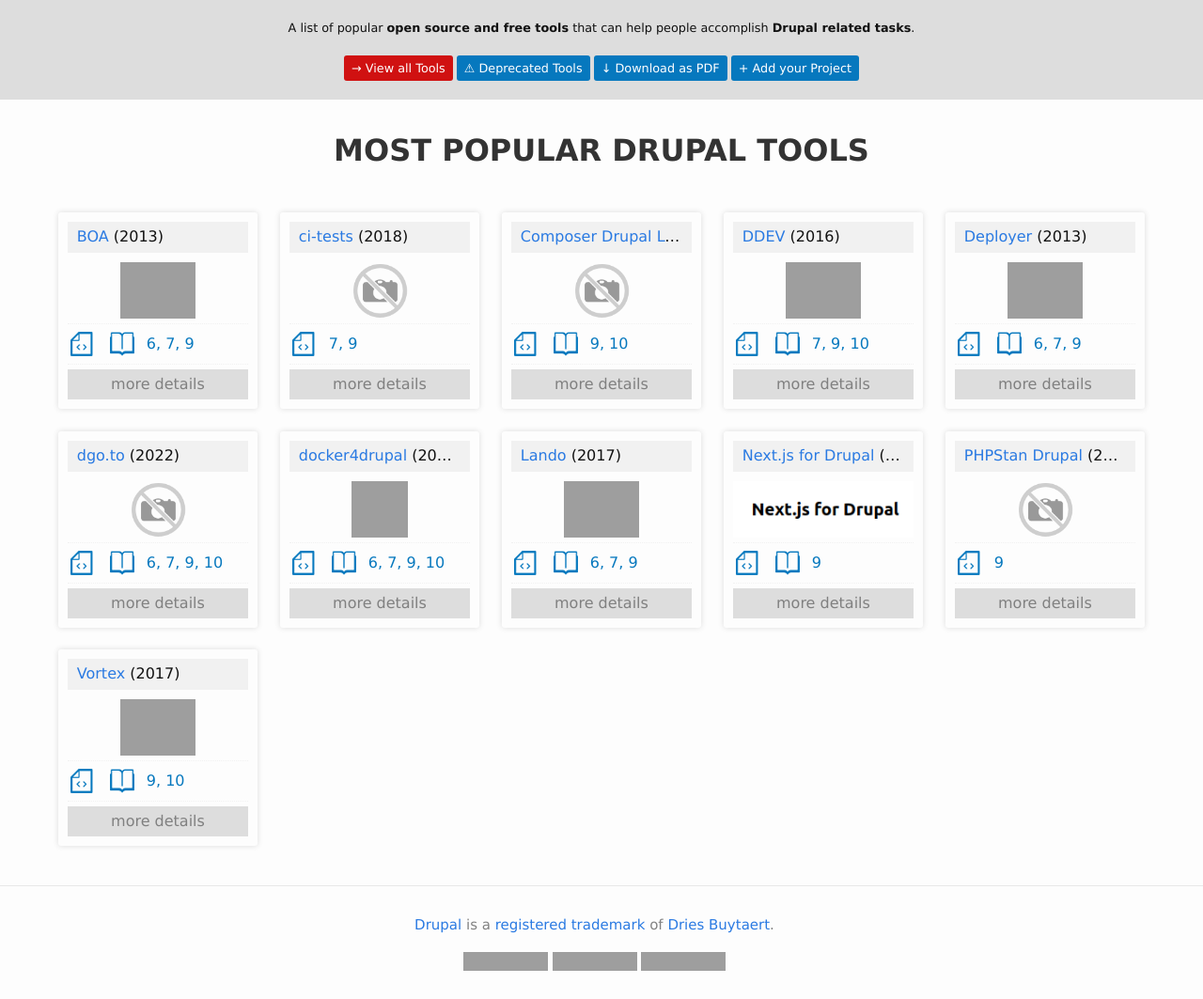
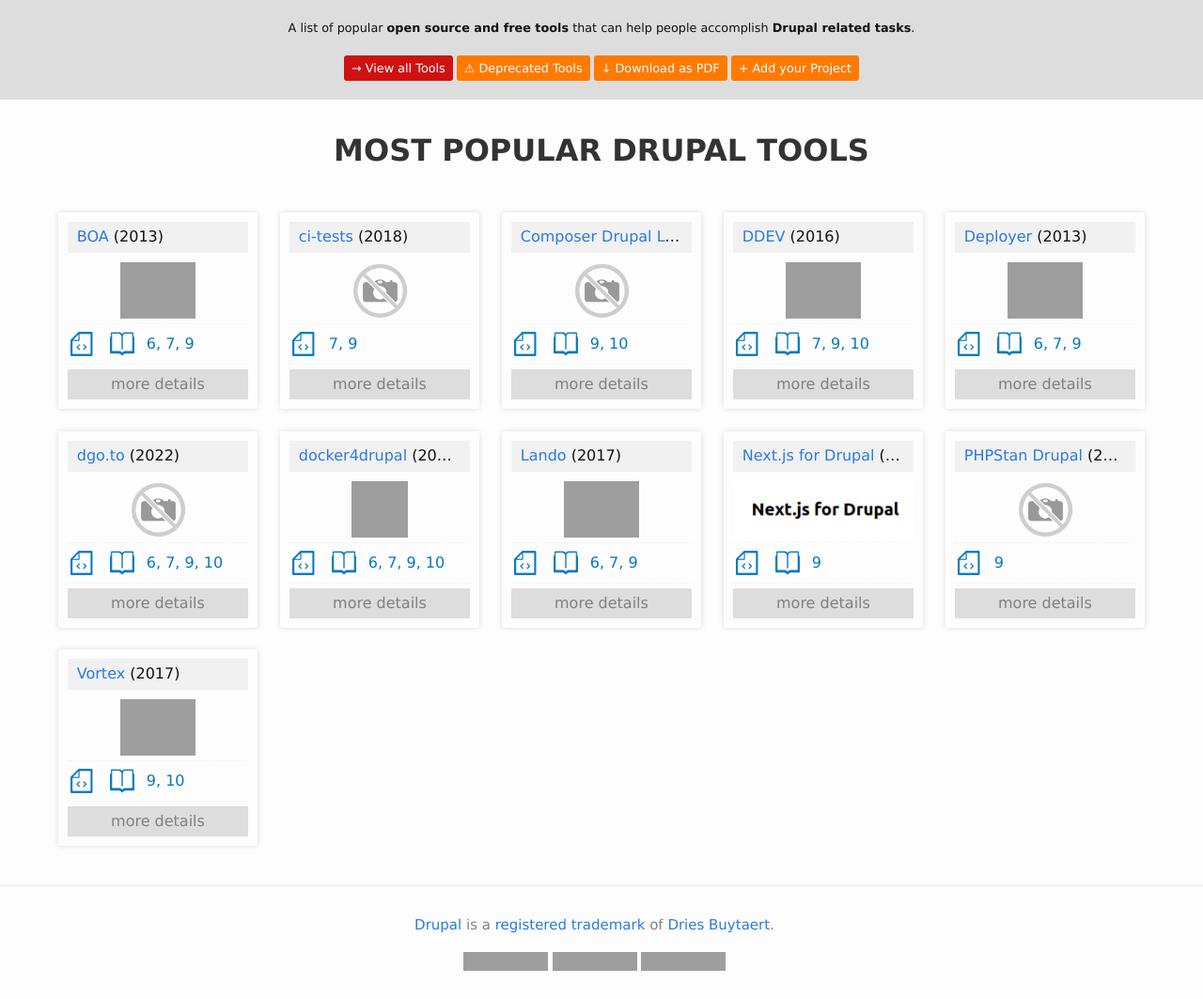
Before and after one commit to drupaltools/drupaltools.github.io, a Jekyll site: the page built from index.html, in a window 1280 px wide. Shown: the part 100-1163 px from the top of the page at 94% size. Built offline with Jekyll 4.4.1, drawn with Linux system fonts in a browser that asks for light colours; grey boxes are pictures that could not be loaded.

Commit message:
Update .button class to have orange background
- Update _sass/_layout.scss
  - Change .button background from $site-blue to #ff7a00 (orange)
  - Update hover state to #cc6200 (darker orange)
  - Maintains white text color for accessibility

🤖 Generated with [Claude Code](https://claude.com/claude-code)

Co-Authored-By: Claude <noreply@anthropic.com>

```diff
--- a/_sass/_layout.scss
+++ b/_sass/_layout.scss
@@ -195,14 +195,14 @@
   display: inline-block;
   text-decoration: none;
   padding: 4px 8px;
-  background: $site-blue;
+  background: #ff7a00;
   color: #fff !important;
   border-radius: 3px;
 
   &:hover,
   &:focus {
-    background: #fff;
-    color: $site-blue !important;
+    background: #cc6200;
+    color: #fff !important;
     text-decoration: none;
   }
 }
```
